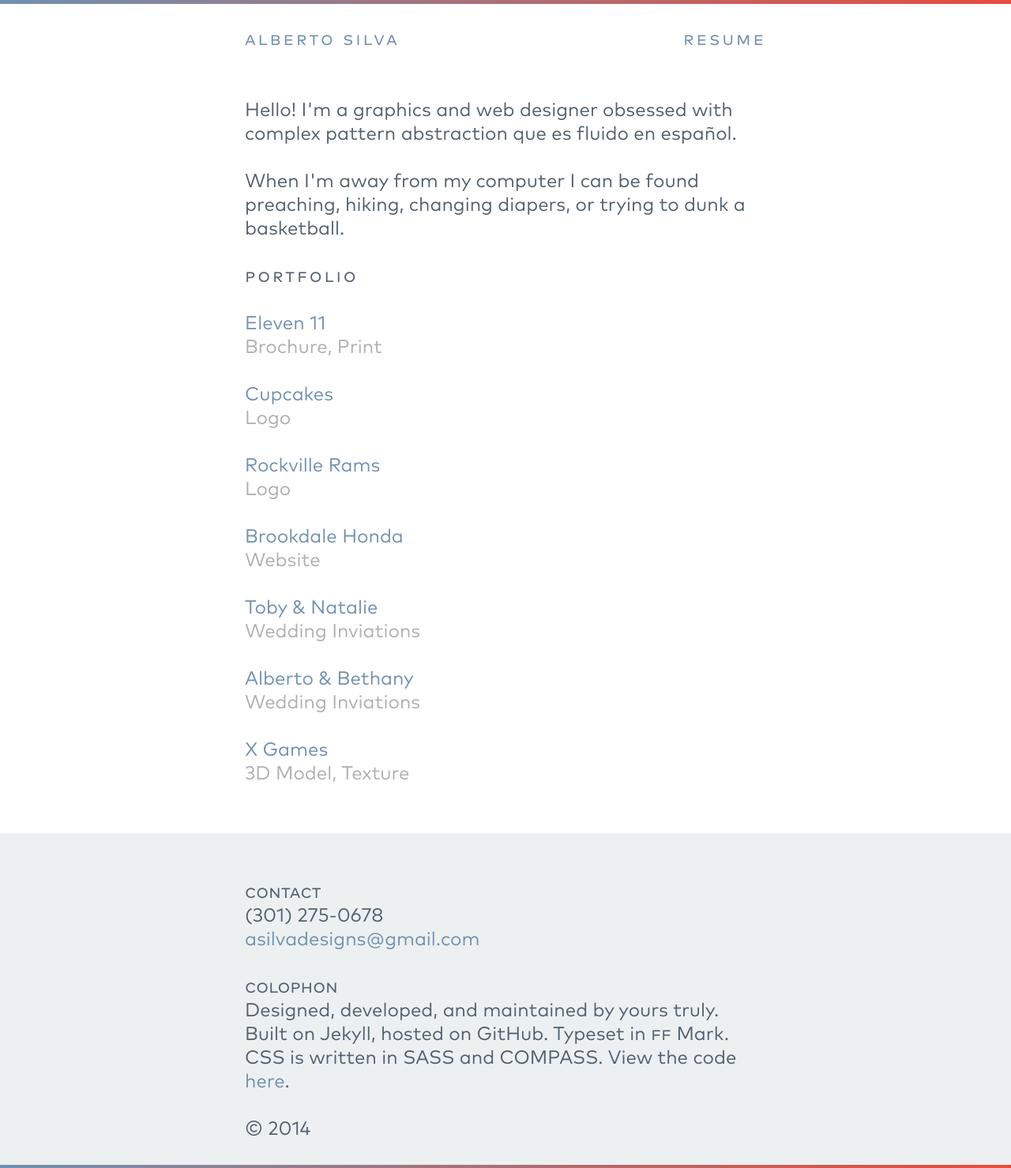
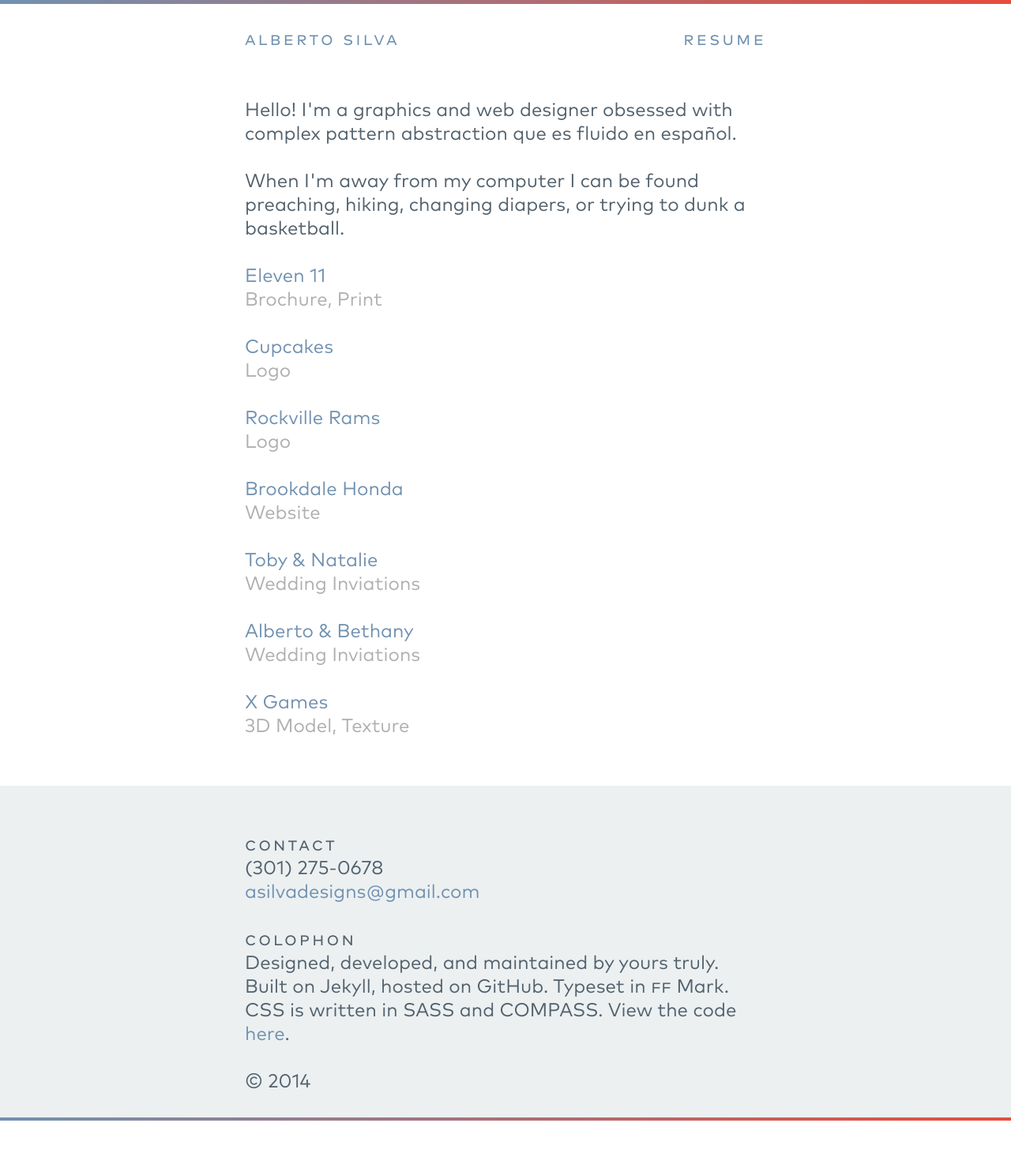
Before and after one commit to asilvadesigns/portfolio, a Jekyll site: the page built from index.html, in a window 1280 px wide. Shown: the whole page at 79% size. Built offline with Jekyll 4.4.1, drawn with Linux system fonts in a browser that asks for light colours; after the commit the page ends 1419 px from its top, so only the background shows below that.

Commit message:
Update v50

```diff
--- a/_compass/4-base/_typography.scss
+++ b/_compass/4-base/_typography.scss
@@ -36,7 +36,7 @@ h6, small,
 p, ul {
     @include margin-trailer(1);
 }
-.title + ul {
+.title + .post__list {
     @include margin-leader(1);
 }
 strong, em {
--- a/_includes/footer.html
+++ b/_includes/footer.html
@@ -1,11 +1,11 @@
 <footer class="site__footer">
     <div class="wrapper">
-        <h5>Contact</h5>
+        <h5 class="title title--secondary">Contact</h5>
         <ul>
             <li>(301) 275-0678</li>
             <li><a href="mailto:asilvadesigns@gmail.com">asilvadesigns@gmail.com</a></li>
         </ul>
-        <h5>Colophon</h5>
+        <h5 class="title title--secondary">Colophon</h5>
         <p>Designed, developed, and maintained by yours truly. Built on Jekyll, hosted on GitHub. Typeset in <span class="title--ff">ff</span> Mark. CSS is written in SASS and COMPASS. View the code <a href="https://github.com/asilvadesigns/portfolio" target="_blank">here</a>.</p>
         <p>&copy; 2014</p>
     </div>
--- a/index.html
+++ b/index.html
@@ -7,7 +7,6 @@ class: home
         <p>When I'm away from my computer I can be found preaching, hiking, changing diapers, or trying to dunk a basketball.</p>
     </article>
     <article class="wrapper">
-        <h5 class="title title--secondary">Portfolio</h5>
         <ul class="post__list">
             {% for post in site.posts reversed %}
             {% if post.categories contains 'portfolio' %}
```
Also changed, not shown: css/screen.css, 11 other files.
